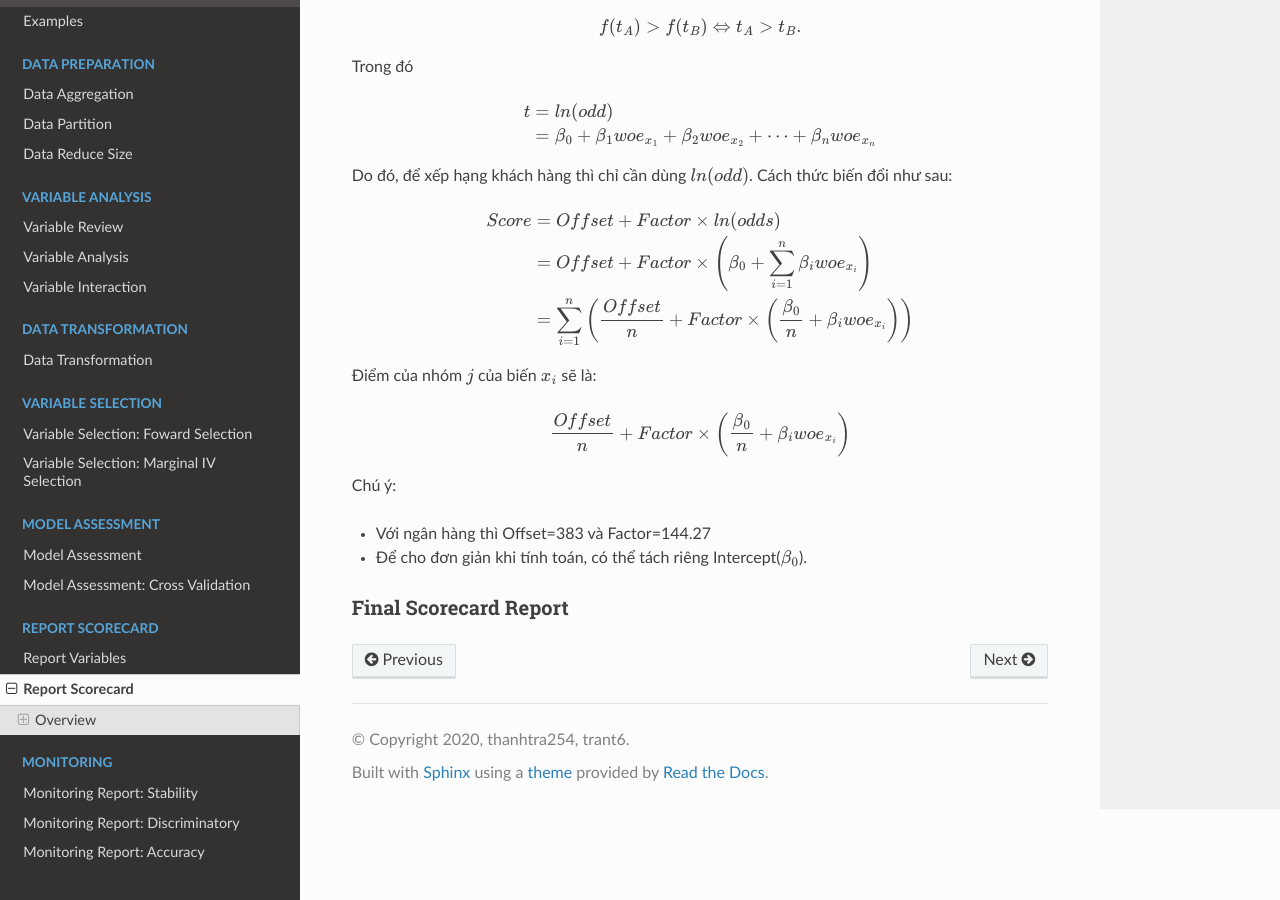
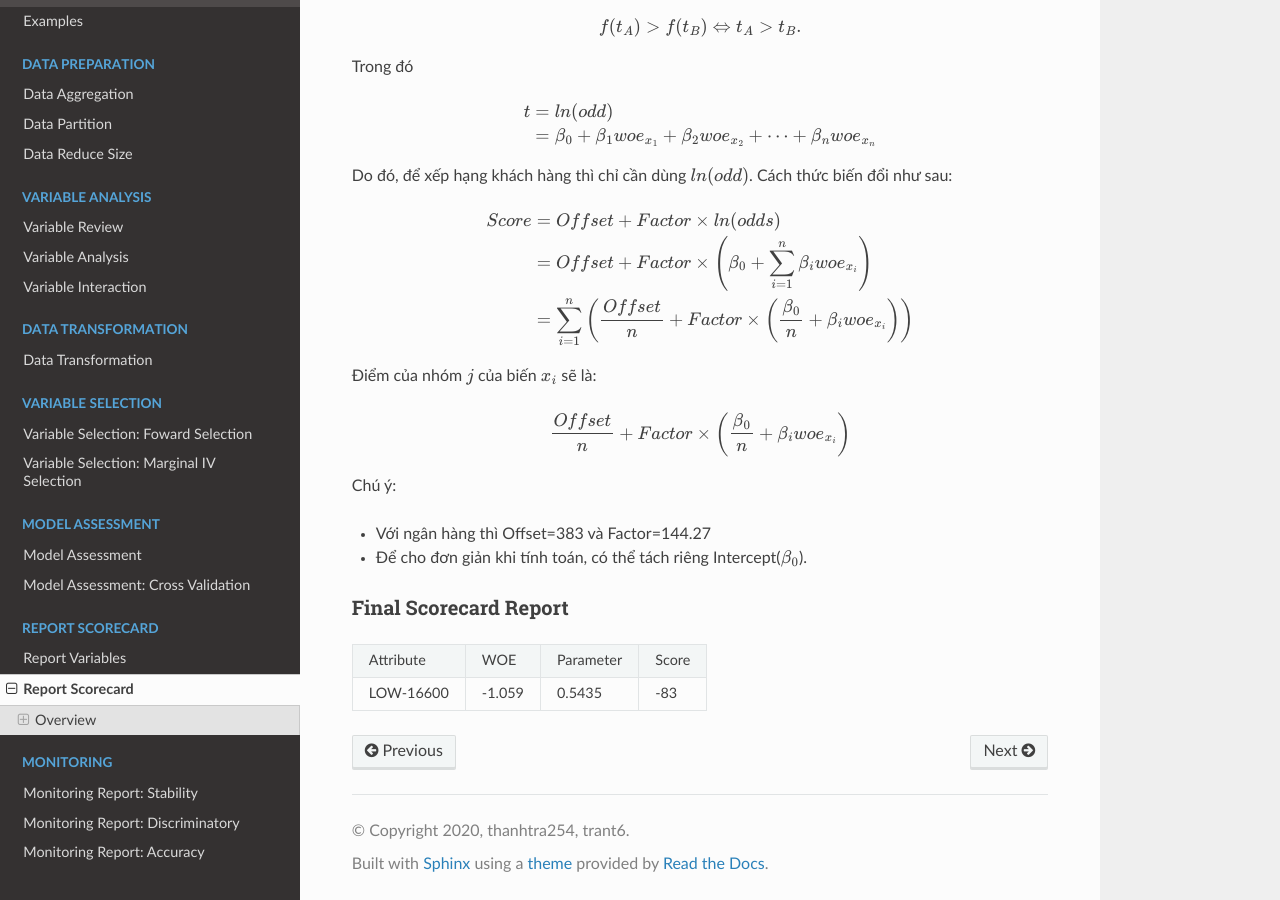
Before and after one commit to thanhtra254/SMCS, a Sphinx documentation site: the page built from docs/post/ReportScorecard.rst, in a window 1280 px wide and 900 px high, scrolled down 541 px. Built offline with Sphinx 7.4.7 and the Read the Docs theme 2.0.0, drawn with Linux system fonts in a browser that asks for light colours; comment, search, counter and statistics services are not loaded.

Commit message:
Update ReportScorecard.rst

```diff
--- a/docs/post/ReportScorecard.rst
+++ b/docs/post/ReportScorecard.rst
@@ -48,6 +48,12 @@ Chú ý:
 
 Final Scorecard Report
 ----------------------
+===========  ========  ===========  =======
+ Attribute    WOE       Parameter    Score
+-----------  --------  -----------  -------
+ LOW-16600    -1.059    0.5435      -83
+===========  ========  ===========  =======
+
 
 ===========  ========  ===========  =======
  Attribute    WOE       Parameter    Score
```
